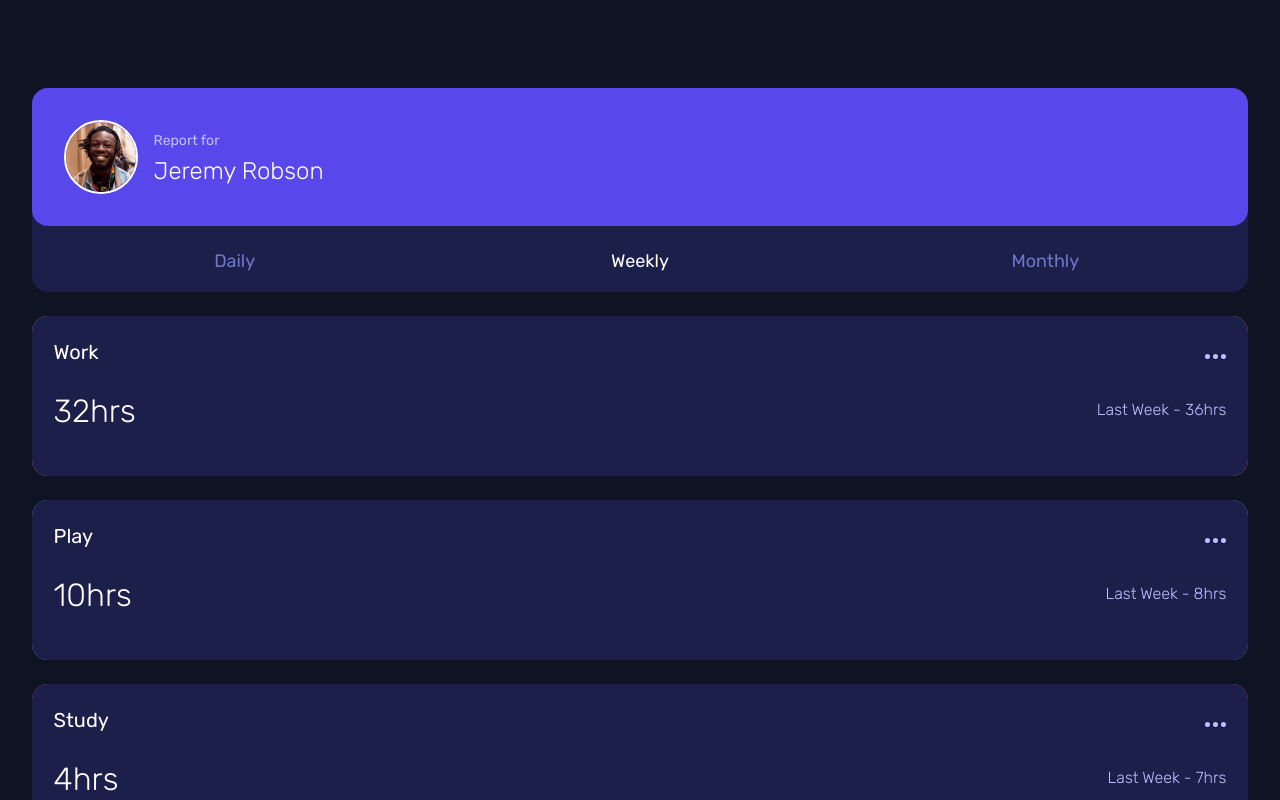
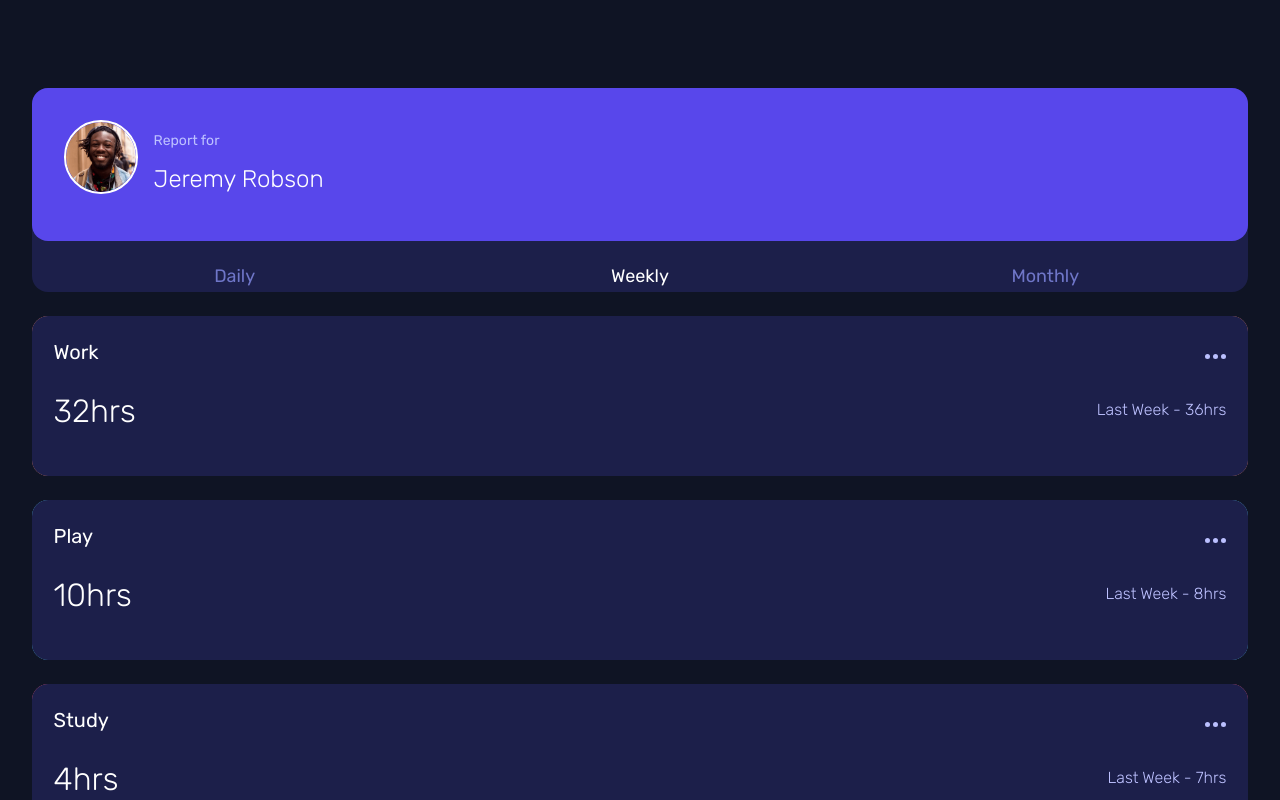
Before and after one commit to TheDilp/timetracker, a React (Create React App) app: page / in a window 1280 px wide. Shown: the top 800 px of the page. Built offline with nearby package versions, Linux system fonts and the light colour scheme.

Commit message:
Added <main> and <h1> tags

```diff
--- a/src/App.js
+++ b/src/App.js
@@ -18,7 +18,7 @@ function App() {
   }, []);
 
   return (
-    <div className="App">
+    <main className="App">
       <div className="profileCardContainer">
         <ProfileCard
           selectedMode={selectedMode}
@@ -30,7 +30,7 @@ function App() {
           <HabitCard key={index} selectedMode={selectedMode} habit={habit} />
         ))}
       </div>
-    </div>
+    </main>
   );
 }
 
--- a/src/components/ProfileCard/ProfileCard.jsx
+++ b/src/components/ProfileCard/ProfileCard.jsx
@@ -15,7 +15,7 @@ export default function ProfileCard({ selectedMode, setSelectedMode }) {
         />
         <div className="profileTopText">
           <div className="report">Report for</div>
-          <div className="profileName">Jeremy Robson</div>
+          <h1 className="profileName">Jeremy Robson</h1>
         </div>
       </div>
       <div className="profileCardBottom">
```
